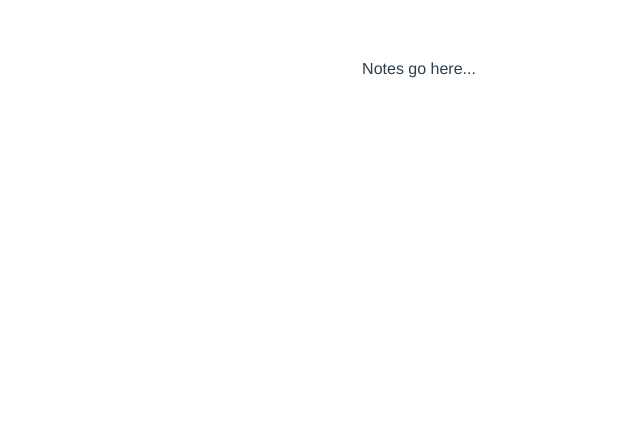
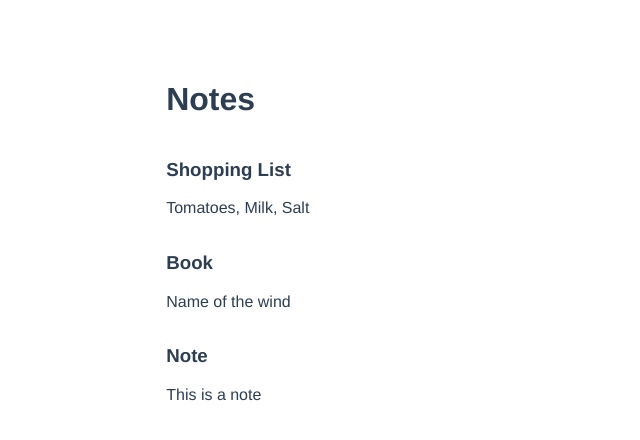
Before and after one commit to garethbrown82/notes-editor, a Vue app: page / in a window 1280 px wide. Shown: the top 440 px of the page, without its empty margins (221-861 px from the left). Built offline with nearby package versions, Linux system fonts and the light colour scheme.

Commit message:
Display notes using component data

```diff
--- a/src/App.vue
+++ b/src/App.vue
@@ -1,5 +1,7 @@
 <template>
-  <NotesList msg="Welcome to Your Vue.js App" />
+  <div class="wrapper">
+    <NotesList />
+  </div>
 </template>
 
 <script>
@@ -18,8 +20,14 @@ export default {
   font-family: Avenir, Helvetica, Arial, sans-serif;
   -webkit-font-smoothing: antialiased;
   -moz-osx-font-smoothing: grayscale;
-  text-align: center;
   color: #2c3e50;
   margin-top: 60px;
 }
+
+.wrapper {
+  width: 40%;
+  margin: auto;
+  display: flex;
+  flex-direction: column;
+}
 </style>
--- a/src/components/NotesList.vue
+++ b/src/components/NotesList.vue
@@ -1,10 +1,24 @@
 <template>
-  <p>Notes go here...</p>
+  <h1>Notes</h1>
+  <!-- Render the array of notes using v-for directive just like a for loop -->
+  <div v-for="note in notes" v-bind:key="note.title">
+    <h3>{{ note.title }}</h3>
+    <p>{{ note.text }}</p>
+  </div>
 </template>
 
 <script>
 export default {
-
+  data() {
+    return {
+      // Store the notes using the components local data (component state)
+      notes: [
+        { title: 'Shopping List', text: 'Tomatoes, Milk, Salt' },
+        { title: 'Book', text: 'Name of the wind' },
+        { title: 'Note', text: 'This is a note' },
+      ],
+    }
+  }
 }
 </script>
 
```
